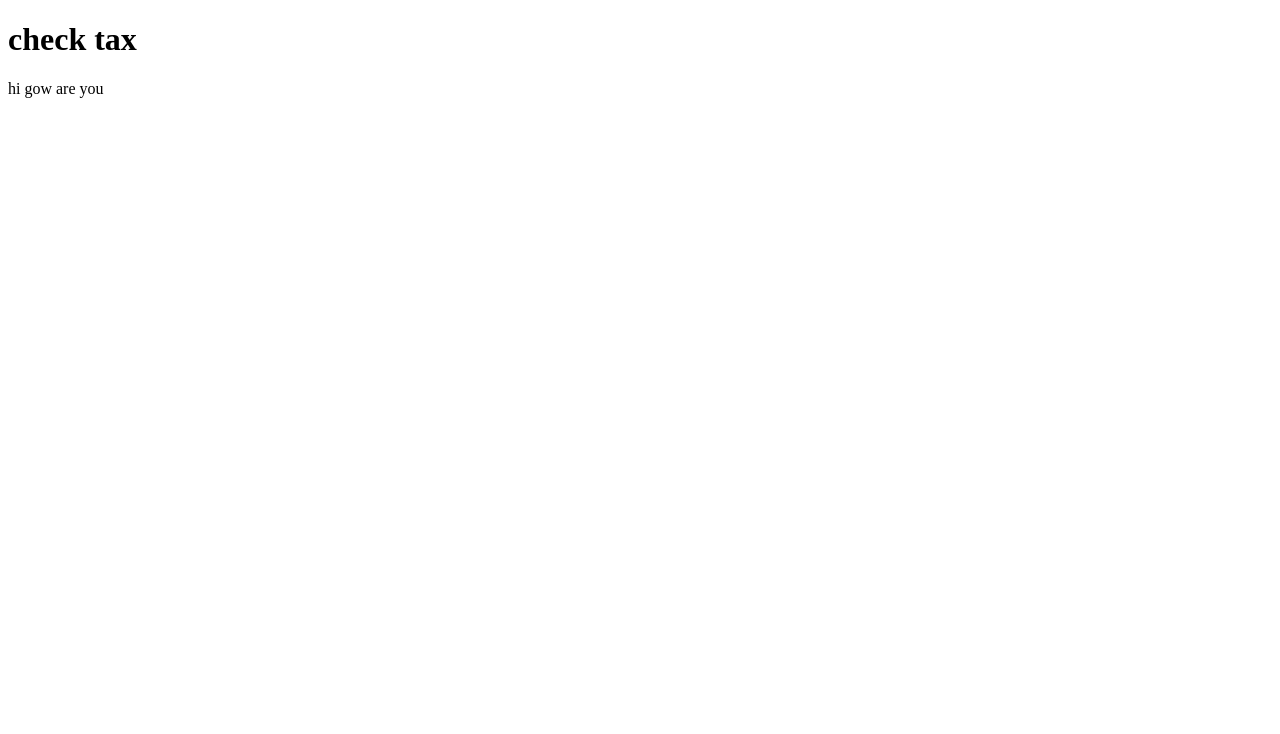
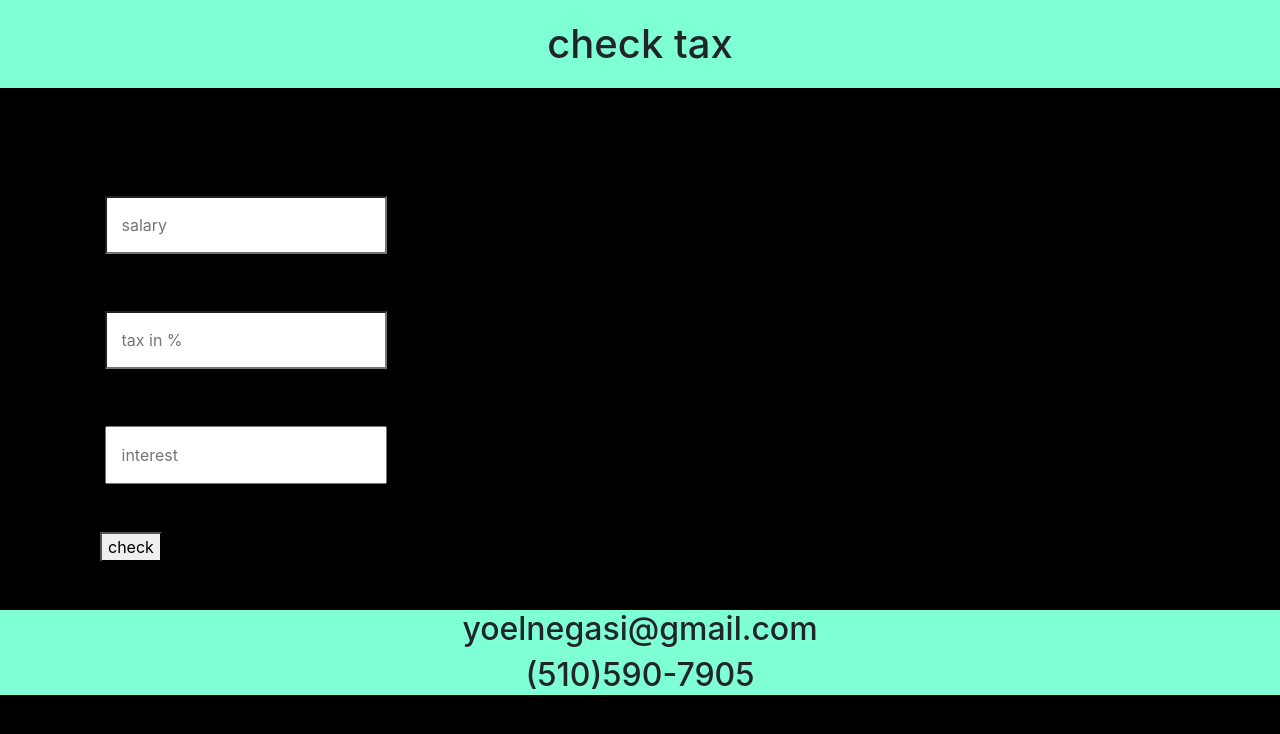
Before and after one commit to yoelng/TAX, a plain HTML site: page index.html in a window 1280 px wide. Drawn offline with nearby package versions, Linux system fonts and the light colour scheme.

Commit message:
style,script.js

```diff
--- a/index.html
+++ b/index.html
@@ -4,9 +4,25 @@
     <meta charset="UTF-8">
     <meta name="viewport" content="width=device-width, initial-scale=1.0">
     <title>tax</title>
+    <link rel="stylesheet" href="style.css">
+    <link rel="stylesheet" href="https://stackpath.bootstrapcdn.com/bootstrap/4.5.0/css/bootstrap.min.css" integrity="sha384-9aIt2nRpC12Uk9gS9baDl411NQApFmC26EwAOH8WgZl5MYYxFfc+NcPb1dKGj7Sk" crossorigin="anonymous">
 </head>
-<body>
+<body id="bod">
     <h1>check tax </h1>
-    <p>hi gow are you</p>
+   <form>
+       <label for="salary"></label>
+       <input type="text" placeholder="salary" id="salary"><br><br><hr>
+       <label for="tax"></label>
+       <input type="text" placeholder="tax in %" id="tax"><br><br><hr>
+       <label for="interest"></label>
+       <input type="text" placeholder="interest" id="interest"><br><br><br>
+       <button onclick="getdata()">check</button>
+   </form>
+   <br><br>
+   <footer>
+       <h2>yoelnegasi@gmail.com</h2>
+       <h2>(510)590-7905</h2>
+   </footer>
 </body>
+<script src="script.js"></script>
 </html>
--- a/script.js
+++ b/script.js
@@ -0,0 +1,26 @@
+var salary,tax,interest;
+
+
+function getdata(){
+    this.salary = document.getElementById('salary').value;
+    this.tax = document.getElementById('tax').value;
+    this.interest = document.getElementById('interest').value;
+    this.validatedata();
+}
+
+function validatedata(){
+    if(this.salary < 1000 && this.tax < 5 && this.interest <1000 ){
+        alert('invalid input')
+        return;
+    }
+    this.finalresult();
+}
+
+function finalresult(){
+    if(this.slary > 1000 && this.tax > 5 && this.interest > 1000){
+        alert('salary is good')
+    }
+    else{
+        alert('Excellent salary')
+    }
+}
--- a/style.css
+++ b/style.css
@@ -0,0 +1,31 @@
+#bod{
+    background-color: black;
+}
+form{
+    padding-left: 100px;
+    padding-top: 100px;
+}
+#salary{
+    padding: 15px;
+    background-color:white;
+}
+#tax{
+    padding: 15px;
+    background-color:white;
+}
+#interest{
+    padding: 15px;
+    background-color: white);
+}
+h1{
+    text-align: center;
+    background-color: aquamarine;
+    padding: 20px;
+
+}
+h2{
+    text-align: center;
+}
+footer{
+    background-color: aquamarine;
+}
```
